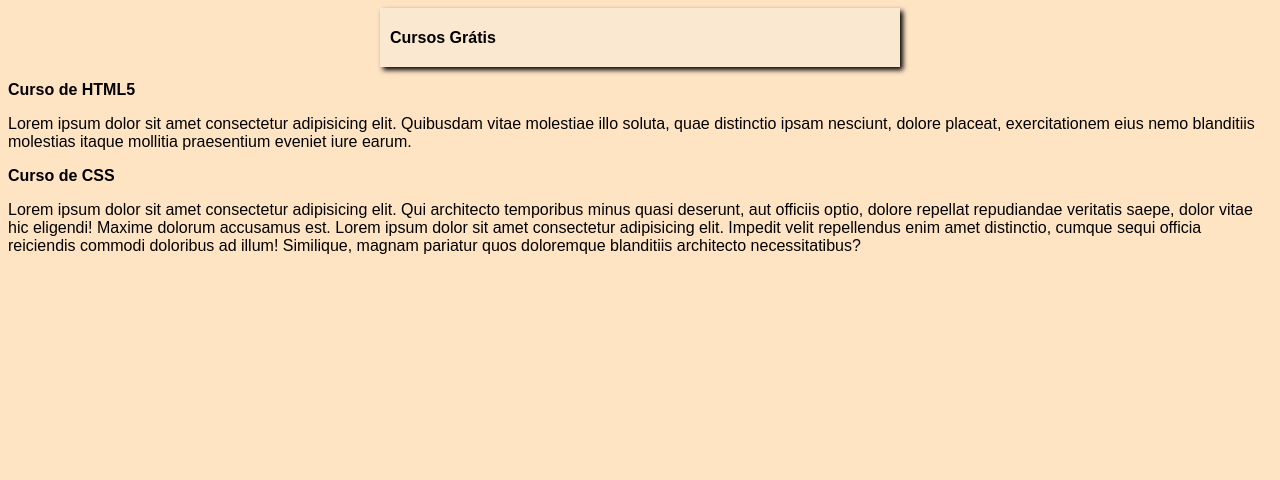
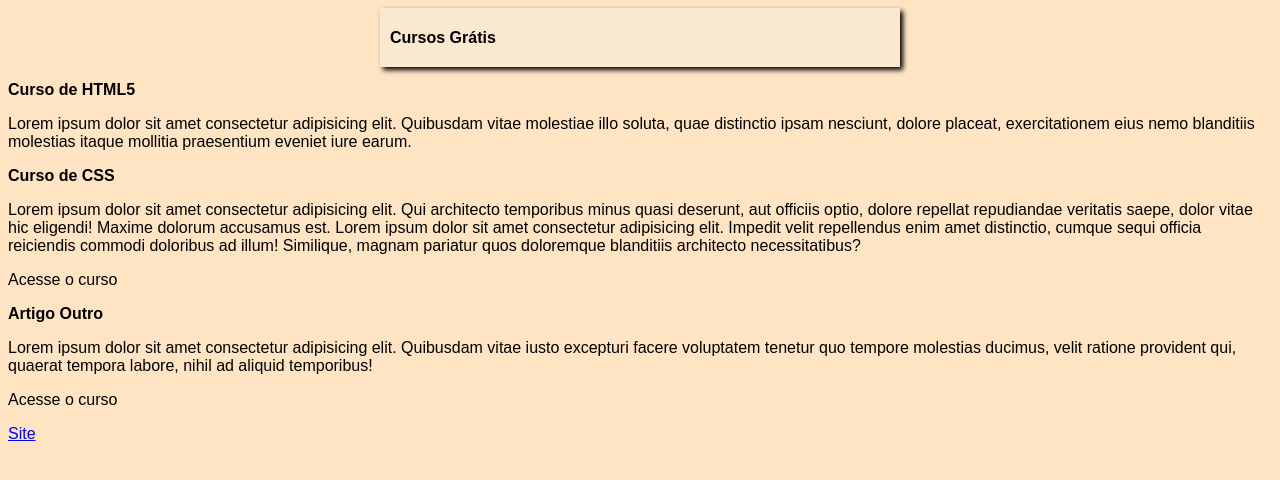
Before and after one commit to clfrss/novorepositoriodeteste-2020-09-14, a plain HTML site: page index.html in a window 1280 px wide. Drawn offline with Linux system fonts and the light colour scheme.

Commit message:
Alterações Básicas
Alterado o número de artigos, criado um link

```diff
--- a/index.html
+++ b/index.html
@@ -22,7 +22,18 @@
             Lorem ipsum dolor sit amet consectetur adipisicing elit. Qui architecto temporibus minus quasi deserunt, aut officiis optio, dolore repellat repudiandae veritatis saepe, dolor vitae hic eligendi! Maxime dolorum accusamus est.
             Lorem ipsum dolor sit amet consectetur adipisicing elit. Impedit velit repellendus enim amet distinctio, cumque sequi officia reiciendis commodi doloribus ad illum! Similique, magnam pariatur quos doloremque blanditiis architecto necessitatibus?
         </p>
+        <p>Acesse o curso</p>
     </article>
+
+    <article>
+        <h2>Artigo Outro</h2>
+        <p>
+            Lorem ipsum dolor sit amet consectetur adipisicing elit. Quibusdam vitae iusto excepturi facere voluptatem tenetur quo tempore molestias ducimus, velit ratione provident qui, quaerat tempora labore, nihil ad aliquid temporibus!
+        </p>
+        <p>Acesse o curso</p>
+    </article>
+
+    <a href="index.html">Site</a>
 
 </body>
 </html>
```
